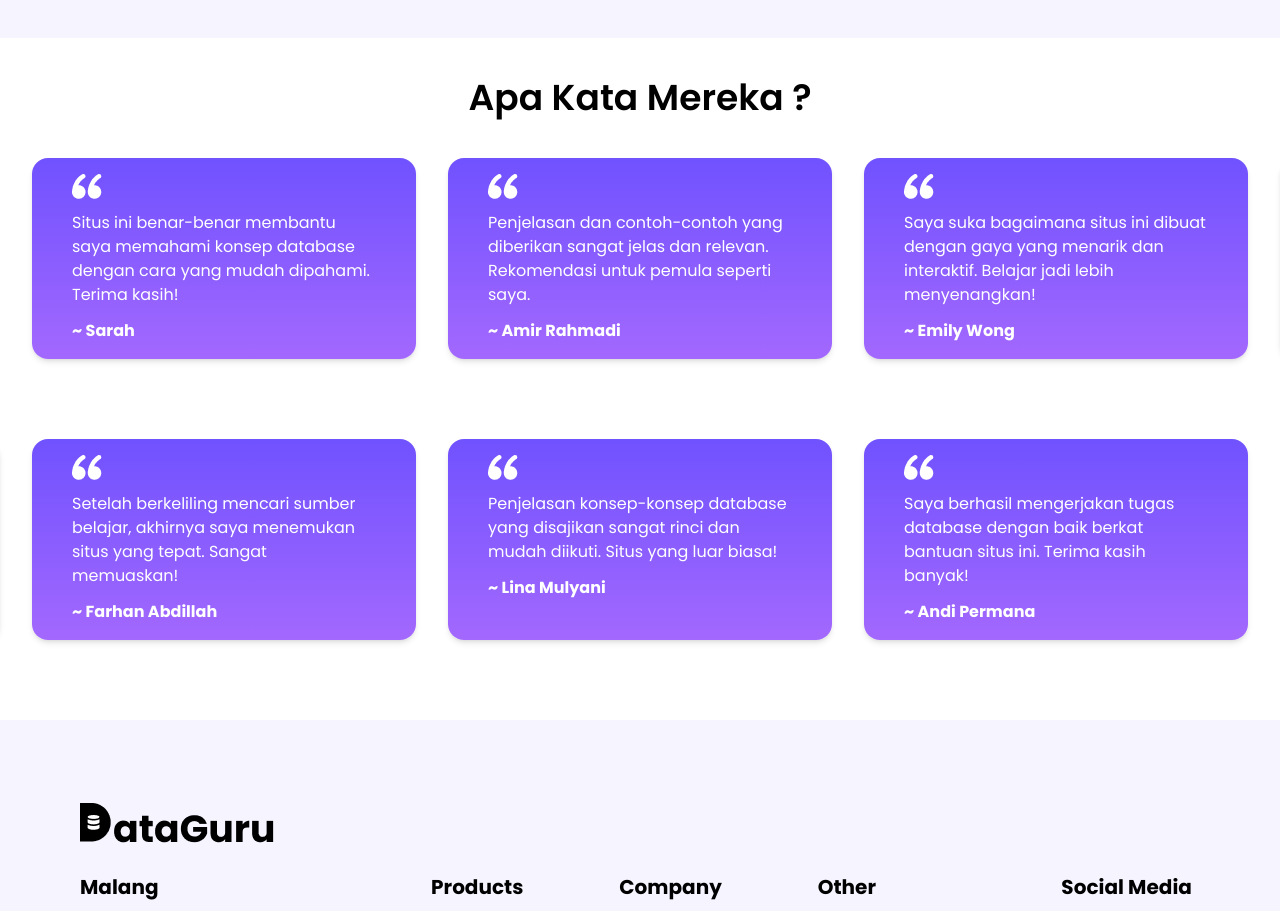
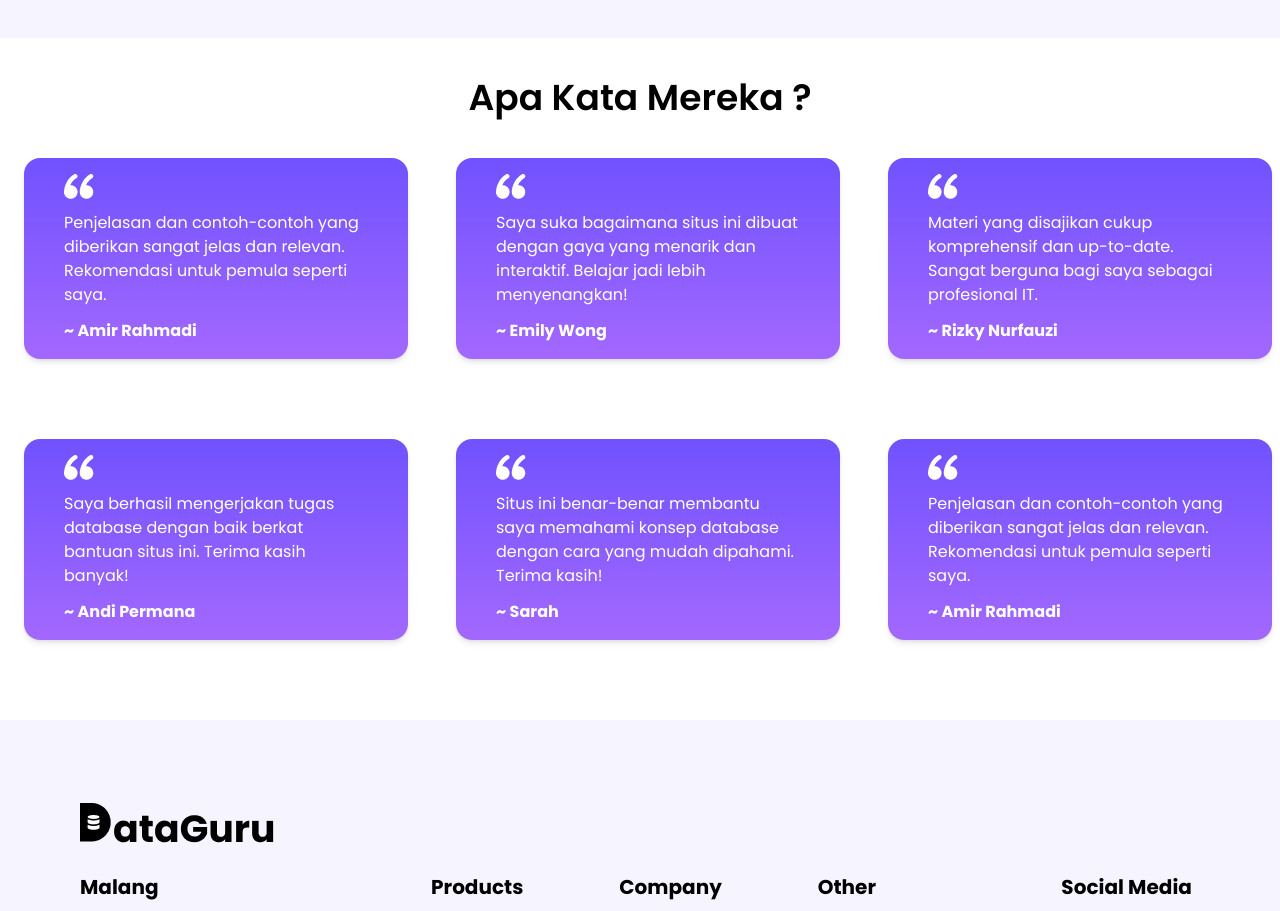
Before and after one commit to anantariskys/DataGuru, a SvelteKit app: page / in a window 1280 px wide. Shown: the part 2055-2966 px from the top of the page. Built offline with nearby package versions, Linux system fonts and the light colour scheme.

Commit message:
refactor(ulasan): simplify marquee

```diff
--- a/src/sections/landingPage/Ulasan.svelte
+++ b/src/sections/landingPage/Ulasan.svelte
@@ -1,6 +1,7 @@
 <script>
   import { onMount } from "svelte";
   import ReviewCard from "../../components/ReviewCard.svelte";
+  import Marquee from "../../components/Marquee.svelte";
 
   const ulasan = [
     {
@@ -51,28 +52,15 @@
   <main class="container">
     <h1 class="text-center text-4xl font-semibold">Apa Kata Mereka ?</h1>
   </main>
-  <div class="w-full overflow-hidden py-10 flex">
-    <div class="flex w-fit px-4">
-      {#each ulasan as item}
-        <ReviewCard author={item.author} content={item.content} />
-      {/each}
-    </div>
-    <div class="flex w-fit shrink-0 px-4">
-      {#each ulasan as item}
-        <ReviewCard author={item.author} content={item.content} />
-      {/each}
-    </div>
-  </div>
-  <div class="w-full overflow-hidden py-10 flex flex-row-reverse">
-    <div class="flex w-fit px-4">
-      {#each ulasan as item}
-        <ReviewCard author={item.author} content={item.content} />
-      {/each}
-    </div>
-    <div class="flex w-fit shrink-0 px-4 flex-row-reverse">
-      {#each ulasan as item}
-        <ReviewCard author={item.author} content={item.content} />
-      {/each}
-    </div>
-  </div>
+  <Marquee pauseOnHover class="[--duration:40s] py-10">
+    {#each ulasan as item}
+      <ReviewCard  author={item.author} content={item.content} />
+    {/each}
+  </Marquee>
+  <Marquee pauseOnHover reverse class="[--duration:40s] py-10">
+    {#each ulasan as item}
+      <ReviewCard  author={item.author} content={item.content} />
+    {/each}
+  </Marquee>
+
 </section>
```
